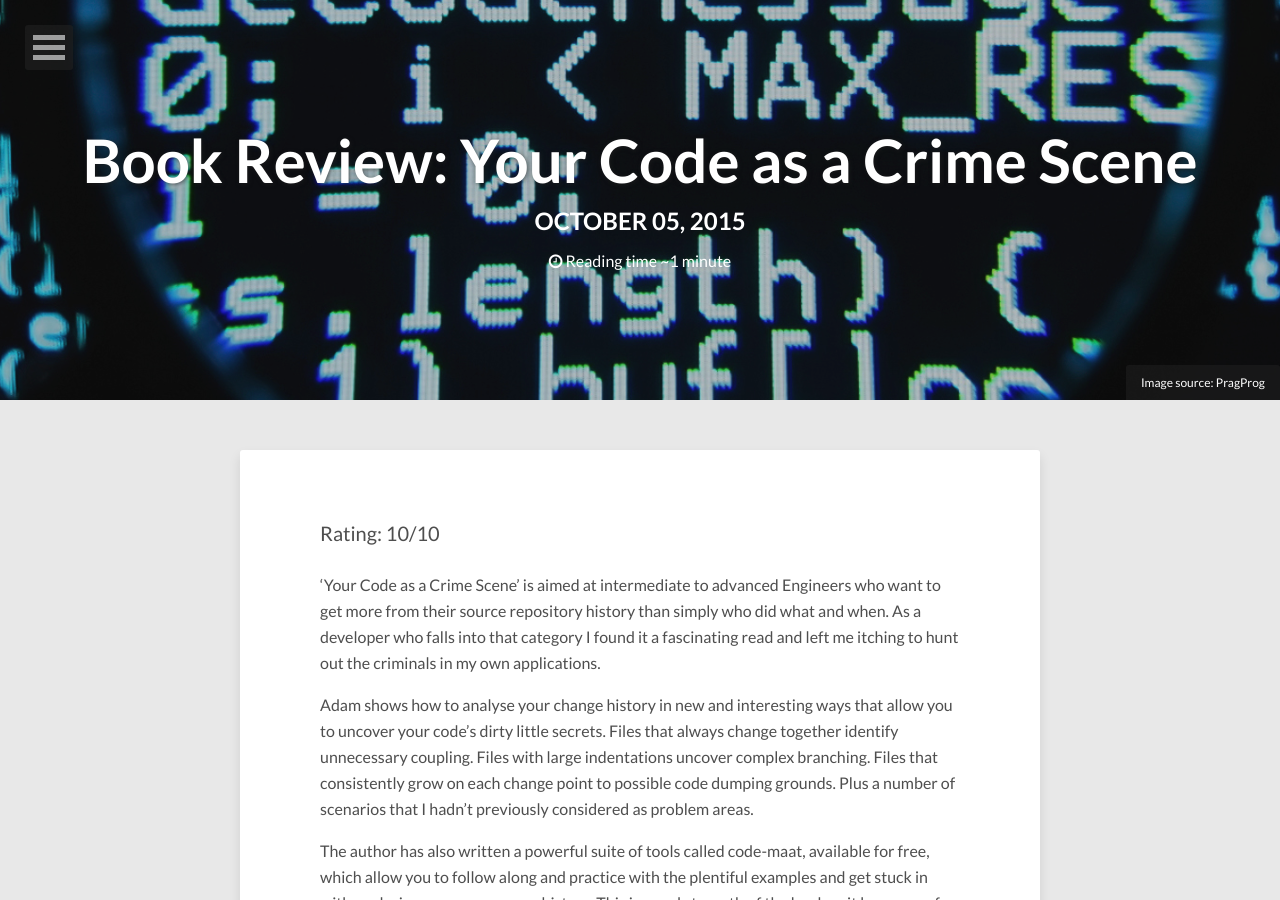
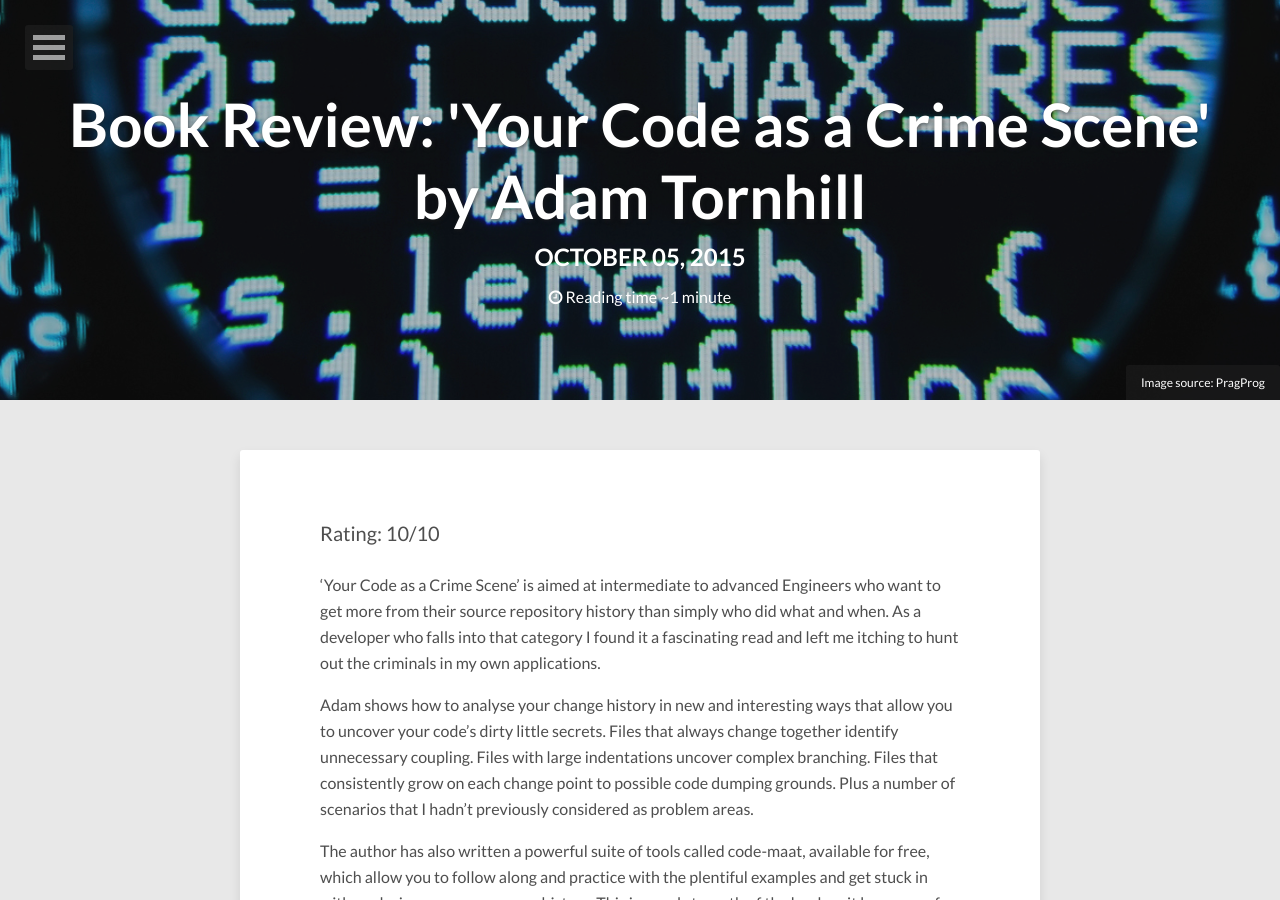
Before and after one commit to trcooke/trcooke.github.io, a Jekyll site: the page built from _posts/2015-10-05-book-review-your-code-as-a-crime-scene.md, in a window 1280 px wide and 900 px high. Built offline with Jekyll 4.4.1, drawn with Linux system fonts in a browser that asks for light colours; nearby versions of some CDN libraries.

Commit message:
Added author name to title.

```diff
--- a/_posts/2015-10-05-book-review-your-code-as-a-crime-scene.md
+++ b/_posts/2015-10-05-book-review-your-code-as-a-crime-scene.md
@@ -1,13 +1,13 @@
 ---
 layout: post
-title: "Book Review: Your Code as a Crime Scene"
+title: "Book Review: 'Your Code as a Crime Scene' by Adam Tornhill"
 excerpt: "Book Review: Your Code as a Crime Scene - by Adam Tornhill"
 tags: [book-review, development, pragprog, coderanch, adam tornhill]
 comments: false
 image:
   feature: crime-scene-banner.png
   credit: PragProg
-  creditlink: https://pragprog.com/book/rjnsd/the-nature-of-software-development
+  creditlink: https://pragprog.com/book/atcrime/your-code-as-a-crime-scene
 ---
 
 Rating: 10/10
```
